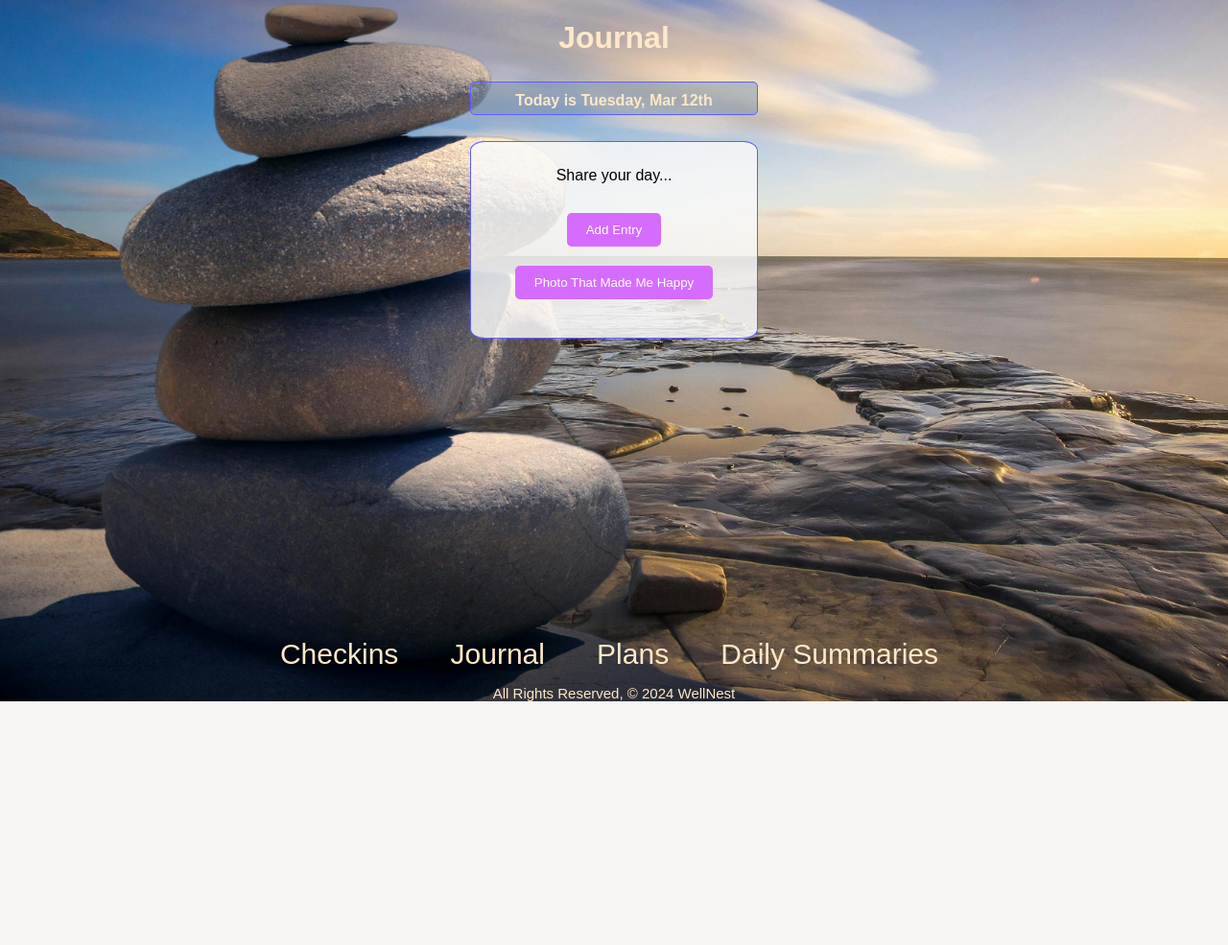
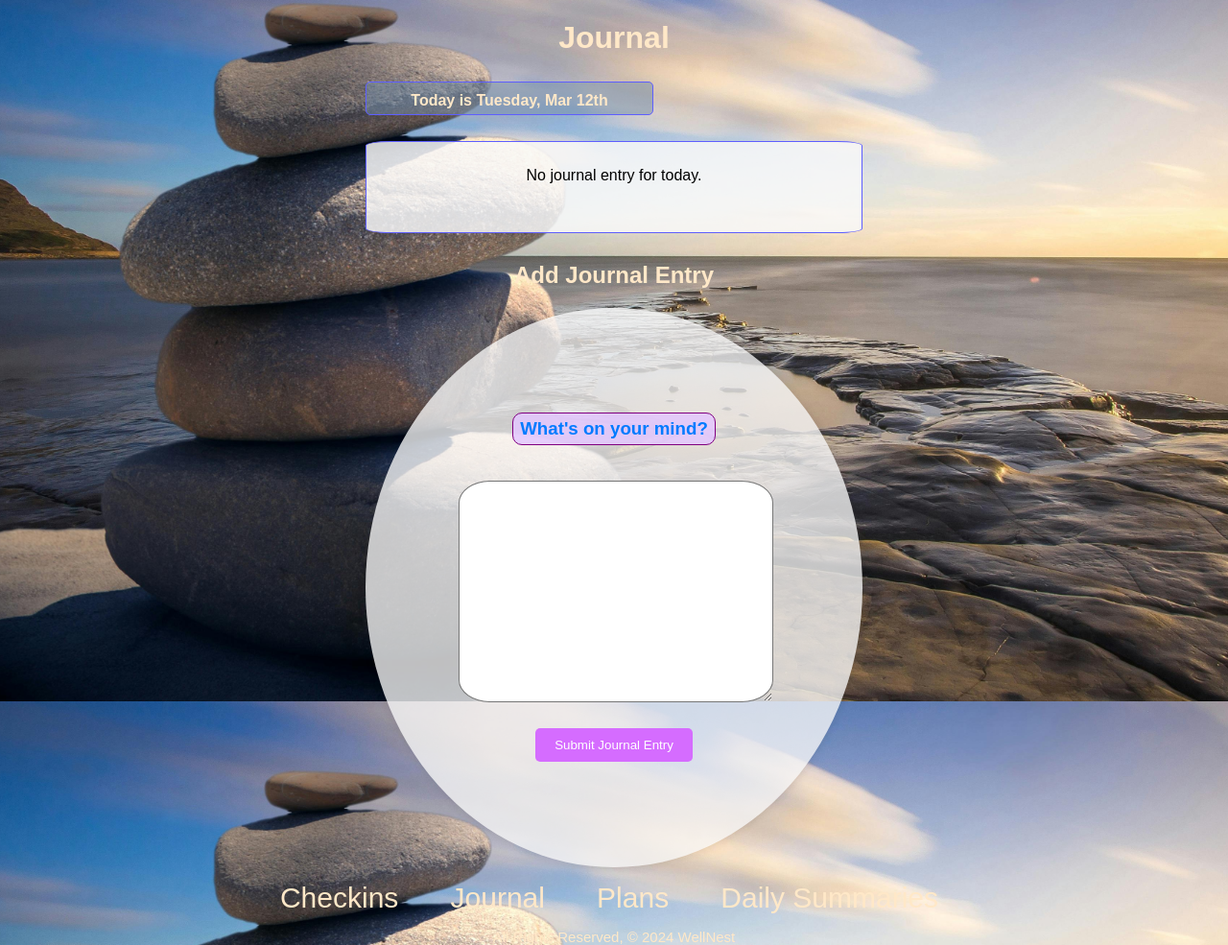
Before and after one commit to LGsusM69/wellNest, a Django app: page /journal/ in a window 1280 px wide. Shown: the part 69-1054 px from the top of the page at 96% size. Before the commit the page ends 800 px from the top, so only its background shows below. Run offline with Django 3.2, Linux system fonts and the light colour scheme; the visitor is signed in with stand-in values (Sample User, id 1); data that the repository does not hold is empty.

Commit message:
save changes to journal prompt

```diff
--- a/main_app/templates/features/journal.html
+++ b/main_app/templates/features/journal.html
@@ -1,5 +1,6 @@
-{% extends 'base.html' %} {% block content %}
+{% extends 'base.html' %}
 
+{% block content %}
 <div class="journal-card">
   <div class="journal-title">
     <h1>Journal</h1>
@@ -10,18 +11,32 @@
   </div>
 
   <div class="journal-entry">
-    <p class="journal-text">Share your day...</p>
-    <form action="{% url 'journal_create' %}" method="post">
-      {% csrf_token %} {{ form.as_p }}
-      <button type="submit">Add Entry</button>
-    </form>
-    <form method="post" enctype="multipart/form-data">
-      {% csrf_token %} {{ form.as_p }}
-      <button class="journal-photo-btn" type="submit">
-        Photo That Made Me Happy
-      </button>
+    {% if user_entry %}
+    <p class="journal-text">{{ user_entry.freeWrite }}</p>
+    {% else %}
+    <p class="journal-text">No journal entry for today.</p>
+    {% endif %}
+  </div>
+
+  <div class="journal-form">
+    <h2>Add Journal Entry</h2>
+    <form class="journal-form-text" action="{% url 'journal_create' %}" method="POST">
+      {% csrf_token %}
+      <div class="make-journal">
+        <h3 class="on-your-mind">What's on your mind?</h3>
+        <table class="freeWrite">
+          <!-- Render the inputs inside of <tr>s & <td>s -->
+          <tr>
+            <th><label for="id_freeWrite"></label></th>
+            <td>
+              <ul class="errorlist"></ul>
+              <textarea name="freeWrite" maxlength="3000" required id="id_freeWrite" rows="15" cols="40"></textarea>
+            </td>
+          </tr>
+        </table>
+        <button class="journal-photo-btn" type="submit">Submit Journal Entry</button>
+      </div>
     </form>
   </div>
 </div>
-
 {% endblock %}
--- a/main_app/views.py
+++ b/main_app/views.py
@@ -3,11 +3,12 @@
 from .forms import PhotoUploadForm
 from datetime import date
 from random import randint
-from .models import DailyCheckIn
 from .models import Journal, DailyCheckIn, Plan, DailySummary, DailyPrompt
 from django.contrib.auth.mixins import LoginRequiredMixin
-from django.contrib.auth.models import User  #
+from django.contrib.auth.models import User
 from django.contrib.auth.decorators import login_required
+from django.utils import timezone
+from datetime import datetime
 
 
 
@@ -104,9 +105,11 @@
 
 
 def journal(request):
-    current_date = date.today()
+    # current_date = date.today()
+    current_date = timezone.now().date()
     print('Today is', current_date)
-    return render(request, 'features/journal.html', {'current_date': current_date})
+    user_entry = Journal.objects.filter(user=request.user, date=current_date).first()
+    return render(request, 'features/journal.html', {'current_date': current_date, 'user_entry': user_entry})
 
 
 def plans(request):
```
Also changed, not shown: main_app/templates/main_app/journal_form.html (line endings or trailing spaces).
